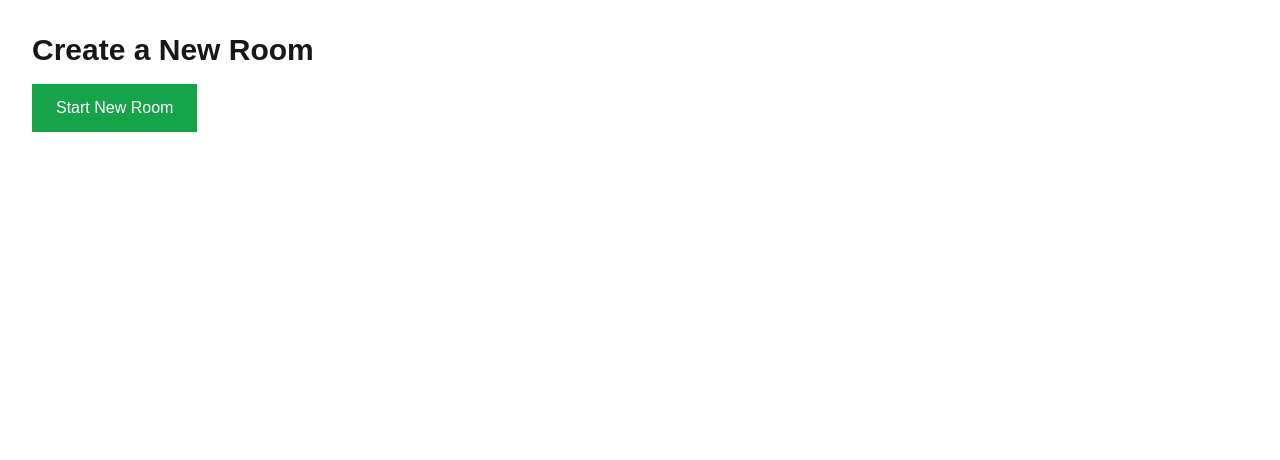
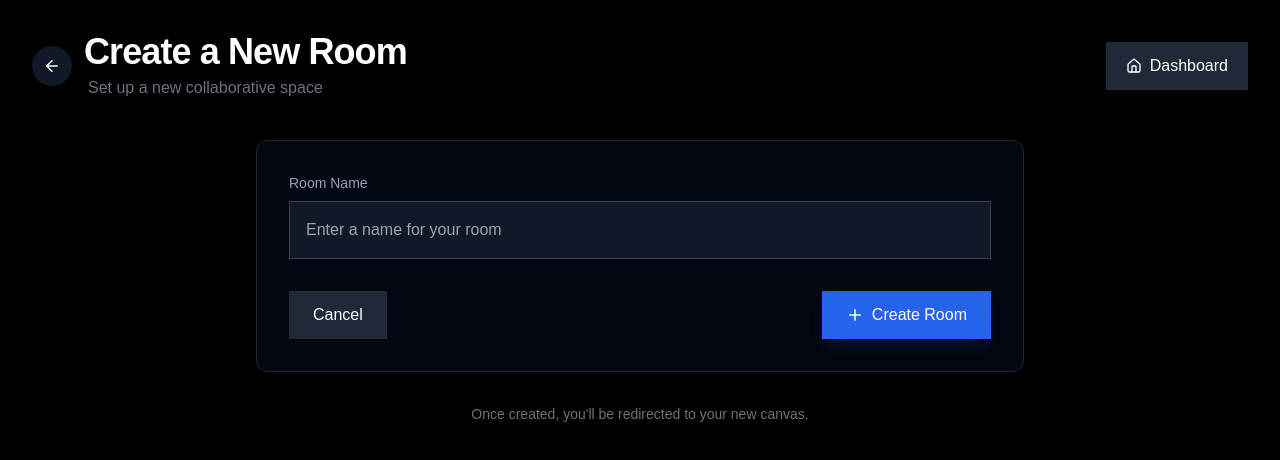
Before and after one commit to SAHILSHANGLOO35/Sketchers, a Next.js app in the folder apps/sketcher-frontend/: page /create-room in a window 1280 px wide. Shown: the top 460 px of the page. Built offline with nearby package versions, Linux system fonts and the light colour scheme.

Commit message:
Done with create room page

```diff
--- a/apps/sketcher-frontend/app/create-room/page.tsx
+++ b/apps/sketcher-frontend/app/create-room/page.tsx
@@ -1,10 +1,165 @@
+"use client";
+
+import { BACKEND_URL } from "../../config";
+import axios from "axios";
+import { useRouter } from "next/navigation";
+import { useState } from "react";
+import { Plus, Loader2, ArrowLeft, Home } from "lucide-react";
+
 export default function CreateRoom() {
+    const [roomName, setRoomName] = useState("");
+    const [loading, setLoading] = useState(false);
+    const [message, setMessage] = useState("");
+    const [error, setError] = useState(false);
+
+    const router = useRouter();
+
+    const createRoom = async () => {
+        if (!roomName.trim()) {
+            setError(true);
+            setMessage("Please enter a room name");
+            return;
+        }
+
+        setLoading(true);
+        setError(false);
+
+        const token = localStorage.getItem("token");
+
+        if (!token) {
+            window.location.href = "/signin";
+            return;
+        }
+
+        try {
+            const res = await axios.post(
+                `${BACKEND_URL}/create-room`,
+                { roomName: roomName },
+                {
+                    headers: {
+                        Authorization: token,
+                    },
+                }
+            );
+            console.log(res);
+
+            const roomId = res.data.roomId;
+            setMessage(res.data.message);
+
+            router.push(`/canvas/${roomId}`);
+        } catch (error) {
+            console.error("Error creating room", error);
+            setMessage("Error creating room");
+            setError(true);
+        }
+
+        setLoading(false);
+    };
+
     return (
-        <div className="p-8">
-            <h1 className="text-3xl font-bold">Create a New Room</h1>
-            <button className="mt-4 px-6 py-3 bg-green-600 text-white rounded-lg">
-                Start New Room
-            </button>
+        <div className="min-h-screen bg-black text-white">
+            {/* Background gradient */}
+            <div className="absolute top-0 right-0 w-1/2 h-96 bg-blue-900/10 blur-3xl opacity-20 -z-10"></div>
+
+            <div className="max-w-7xl mx-auto p-6 sm:p-8">
+                {/* Header section that matches dashboard layout */}
+                <div className="flex flex-col sm:flex-row justify-between items-start sm:items-center gap-4 mb-10">
+                    <div className="flex items-center gap-3">
+                        <button
+                            onClick={() => router.push("/dashboard")}
+                            className="flex items-center justify-center h-10 w-10 rounded-full bg-gray-900 hover:bg-gray-800 transition-colors"
+                            aria-label="Back to Dashboard"
+                        >
+                            <ArrowLeft size={18} />
+                        </button>
+                        <div>
+                            <h1 className="text-4xl font-bold tracking-tight text-white mb-1">
+                                Create a New Room
+                            </h1>
+                            <p className="text-gray-500 pl-1">
+                                Set up a new collaborative space
+                            </p>
+                        </div>
+                    </div>
+
+                    <button
+                        onClick={() => router.push("/dashboard")}
+                        className="flex items-center gap-2 bg-gray-800 hover:bg-gray-700 text-white px-5 py-3 rounded-lg transition-all duration-200"
+                    >
+                        <Home size={16} />
+                        <span className="font-medium">Dashboard</span>
+                    </button>
+                </div>
+
+                {/* Form section */}
+                <div className="max-w-3xl mx-auto">
+                    <div className="bg-gray-950 border border-gray-800 rounded-xl p-8 shadow-lg">
+                        <div className="mb-6">
+                            <label
+                                htmlFor="roomName"
+                                className="block text-sm font-medium text-gray-400 mb-2"
+                            >
+                                Room Name
+                            </label>
+                            <input
+                                id="roomName"
+                                type="text"
+                                placeholder="Enter a name for your room"
+                                value={roomName}
+                                onChange={(e) => {
+                                    setRoomName(e.target.value);
+                                    if (e.target.value.trim()) setError(false);
+                                }}
+                                className={`w-full bg-gray-900 text-white p-4 border ${
+                                    error ? "border-red-500" : "border-gray-700"
+                                } rounded-lg focus:outline-none focus:ring-2 focus:ring-blue-600 focus:border-transparent transition-all`}
+                            />
+                            {error && (
+                                <p className="mt-2 text-sm text-red-500">
+                                    {message}
+                                </p>
+                            )}
+                        </div>
+
+                        <div className="flex items-center justify-between mt-8">
+                            <button
+                                onClick={() => router.push("/dashboard")}
+                                className="px-6 py-3 bg-gray-800 hover:bg-gray-700 text-white rounded-lg transition-colors"
+                            >
+                                Cancel
+                            </button>
+
+                            <button
+                                onClick={createRoom}
+                                className="flex items-center gap-2 px-6 py-3 bg-blue-600 hover:bg-blue-500 text-white rounded-lg transition-all shadow-lg shadow-blue-900/20 disabled:opacity-70 disabled:hover:bg-blue-600 disabled:cursor-not-allowed"
+                                disabled={loading}
+                            >
+                                {loading ? (
+                                    <>
+                                        <Loader2
+                                            size={18}
+                                            className="animate-spin"
+                                        />
+                                        <span>Creating...</span>
+                                    </>
+                                ) : (
+                                    <>
+                                        <Plus size={18} />
+                                        <span>Create Room</span>
+                                    </>
+                                )}
+                            </button>
+                        </div>
+                    </div>
+
+                    <div className="mt-8 text-center text-gray-500 text-sm">
+                        <p>
+                            Once created, you'll be redirected to your new
+                            canvas.
+                        </p>
+                    </div>
+                </div>
+            </div>
         </div>
     );
 }
--- a/apps/sketcher-frontend/app/dashboard/page.tsx
+++ b/apps/sketcher-frontend/app/dashboard/page.tsx
@@ -26,8 +26,6 @@ export default function Dashboard() {
                         Authorization: token,
                     },
                 });
-
-                console.log("API Response:", res.data);
 
                 const data = res.data;
                 if (data) {
```
Also changed, not shown: apps/sketcher-frontend/app/page.tsx (+39 -39 lines).
